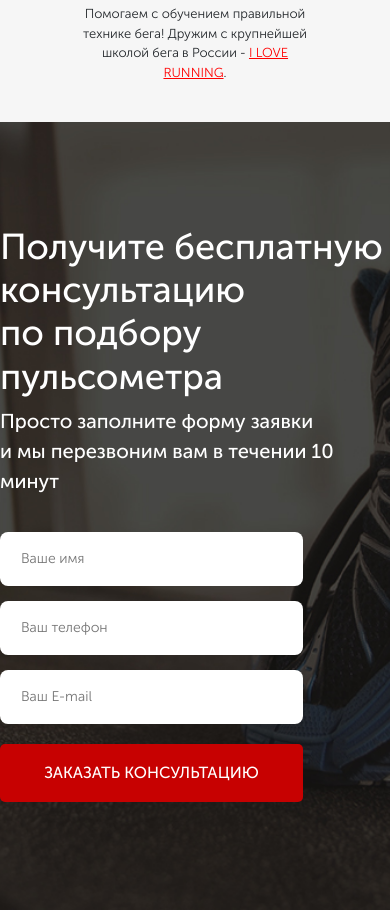
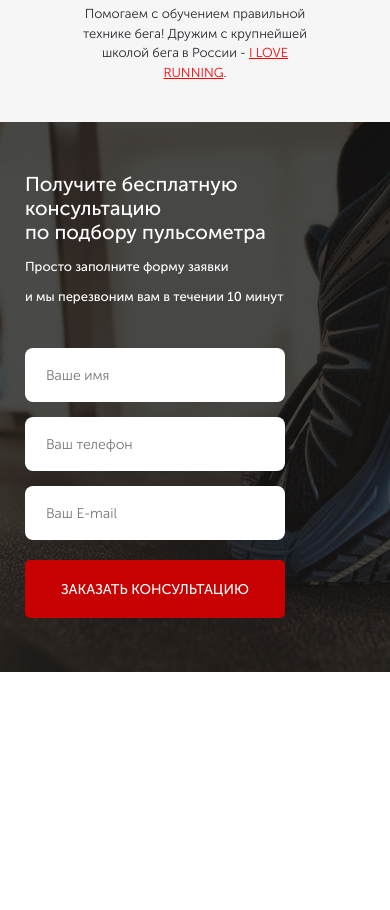
Before and after one commit to lamchatka/Pulse, a website: page src/index.html in a window 390 px wide. Shown: the part 1420-2330 px from the top of the page. After the commit the page ends 2092 px from the top, so only its background shows below. Drawn offline with Linux system fonts and the light colour scheme.

Commit message:
created adaptive for the consultation section

```diff
--- a/src/sass/base/_media.sass
+++ b/src/sass/base/_media.sass
@@ -3,3 +3,4 @@
 @import 'media-queries/header-media'
 @import 'media-queries/promo-media'
 @import 'media-queries/advantages-media'
+@import 'media-queries/consultation-media'
--- /dev/null
+++ b/src/sass/base/media-queries/_consultation-media.sass
@@ -0,0 +1,35 @@
+@media (max-width: 991px)
+    .consultation
+        min-height: 600px
+        padding: 80px 25px 80px 25px
+
+@media (max-width: 767px)
+    .consultation
+        .title
+            &_left
+                font-size: 28px
+
+        &__subtitle
+            font-size: 18px
+
+@media (max-width: 575px)
+    .consultation
+        min-height: 550px
+        padding: 50px 25px 50px 25px
+
+        .title
+            &_left
+                font-size: 20px
+
+        &__subtitle
+            font-size: 13px
+
+        .feed-form
+            width: 260px
+            input
+                width: 100%
+
+            .button
+                &_submit
+                    width: 260px
+                    font-size: 14px
--- a/src/sass/blocks/_forms.sass
+++ b/src/sass/blocks/_forms.sass
@@ -6,7 +6,7 @@
         padding-left: 21px
         margin-bottom: 15px
         display: block
-        width: 303px
+        width: 100%
         height: 54px
         border-radius: 8px
         border: none
--- a/src/sass/style.sass
+++ b/src/sass/style.sass
@@ -11,7 +11,7 @@
 @import 'blocks/header'
 @import 'blocks/buttons'
 @import 'blocks/advantages'
-@import 'base/media'
 @import 'blocks/consultation'
 @import 'blocks/titles'
 @import 'blocks/forms'
+@import 'base/media'
```
Also changed, not shown: src/css/style.min.css.
